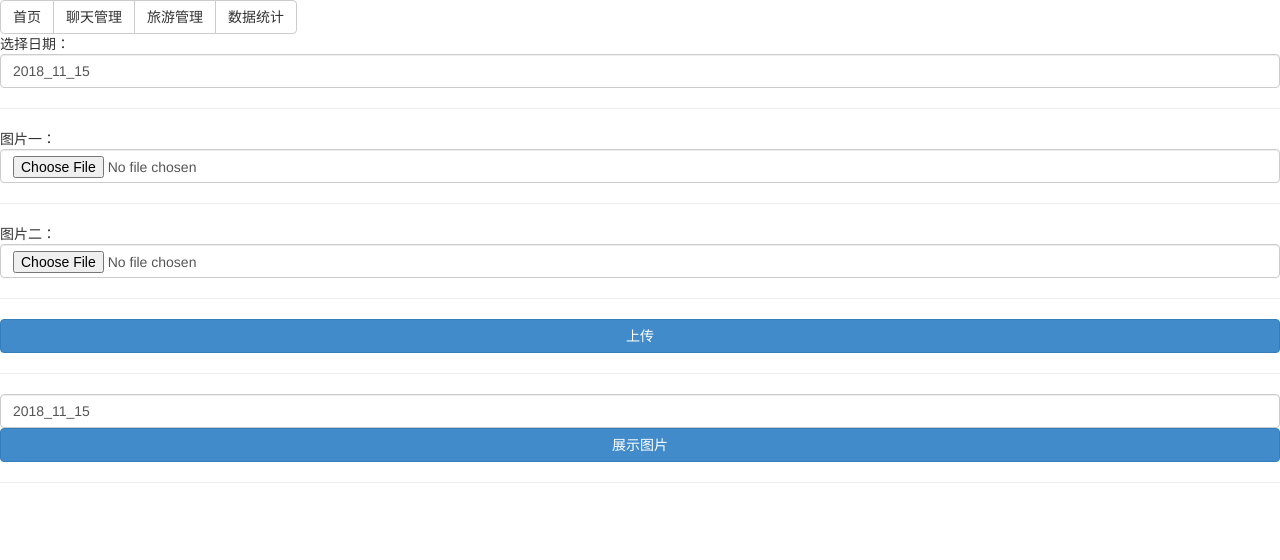
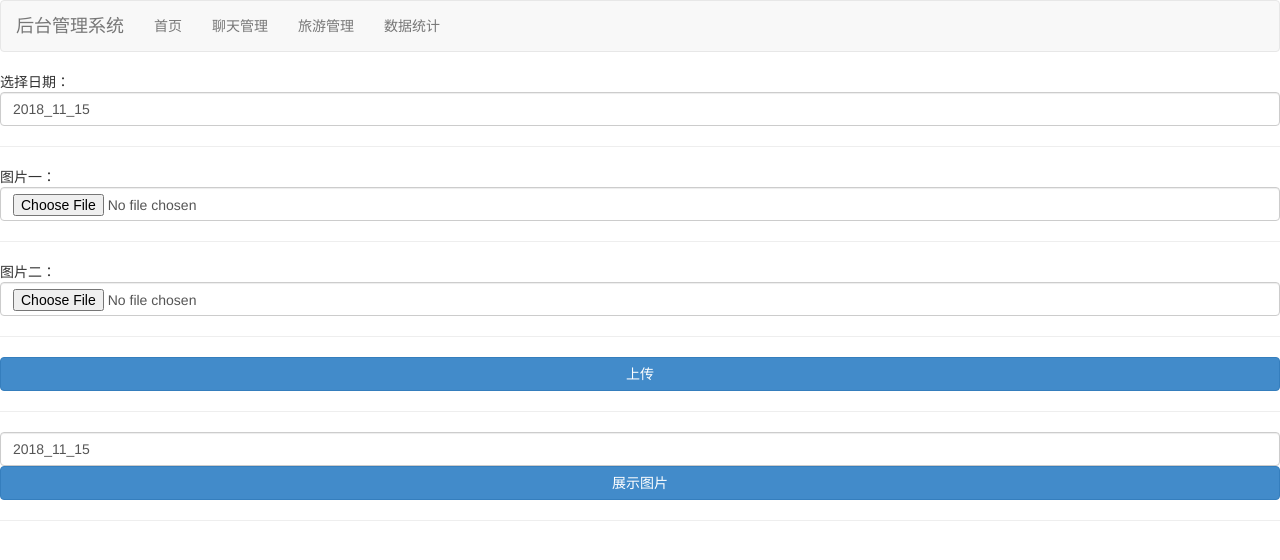
Before and after one commit to webf2e/timetravel, a plain HTML site: page static/admin/chatimg.html in a window 1280 px wide. Drawn offline with nearby package versions, Linux system fonts and the light colour scheme.

Commit message:
优化admin导航条

```diff
--- a/static/admin/chatimg.html
+++ b/static/admin/chatimg.html
@@ -7,12 +7,27 @@
     <meta name="viewport" content="width=device-width, initial-scale=1.0, minimum-scale=0.5, maximum-scale=2.0, user-scalable=yes" />
 </head>
 <body>
-    <div class="btn-group" role="group" aria-label="...">
-      <a type="button" class="btn btn-default" href="/static/admin/index.html">首页</a>
-      <a type="button" class="btn btn-default" href="/static/admin/chatimg.html">聊天管理</a>
-      <a type="button" class="btn btn-default" href="/static/admin/traveledit.html">旅游管理</a>
-      <a type="button" class="btn btn-default" href="/static/admin/tongji.html">数据统计</a>
-    </div>
+    <nav class="navbar navbar-default">
+      <div class="container-fluid">
+        <div class="navbar-header">
+          <button type="button" class="navbar-toggle collapsed" data-toggle="collapse" data-target="#bs-example-navbar-collapse-1" aria-expanded="false">
+            <span class="sr-only">Toggle navigation</span>
+            <span class="icon-bar"></span>
+            <span class="icon-bar"></span>
+            <span class="icon-bar"></span>
+          </button>
+          <a class="navbar-brand" href="#">后台管理系统</a>
+        </div>
+        <div class="collapse navbar-collapse" id="bs-example-navbar-collapse-1">
+          <ul class="nav navbar-nav">
+            <li><a href="/static/admin/index.html">首页</a></li>
+            <li><a href="/static/admin/chatimg.html">聊天管理</a></li>
+            <li><a href="/static/admin/traveledit.html">旅游管理</a></li>
+            <li><a href="/static/admin/tongji.html">数据统计</a></li>
+          </ul>
+        </div>
+      </div>
+    </nav>
     <form id="uploadForm" enctype="multipart/form-data" >
         <div>
             选择日期：
```
Also changed, not shown: static/admin/index.html (+21 -6 lines), static/admin/tongji.html (+21 -6 lines), static/admin/traveledit.html (+21 -6 lines).
